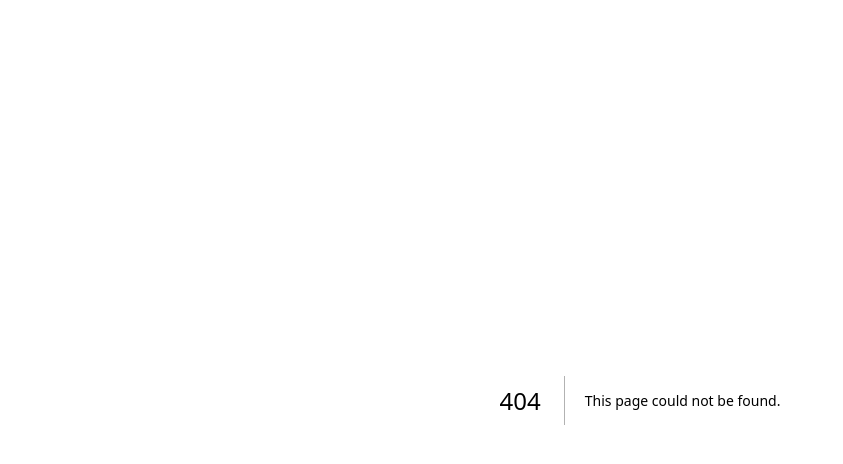
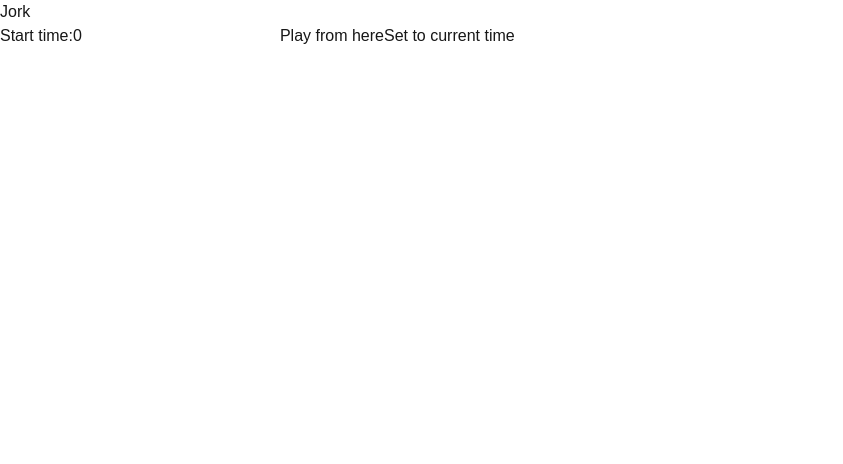
Before and after one commit to rozza368/songjork, a Next.js app: page /jork in a window 1280 px wide. Before the commit this address had no page. Shown: the top 464 px of the page, without its empty margins (0-843 px from the left). Built offline with nearby package versions, Linux system fonts and the light colour scheme.

Commit message:
Add youtube testing page

```diff
--- /dev/null
+++ b/app/jork/page.tsx
@@ -0,0 +1,12 @@
+"use client";
+
+import YouTubeControls from "../ui/YouTubeControls";
+
+export default function Jork() {
+  return (
+    <>
+      <h1>Jork</h1>
+      <YouTubeControls />
+    </>
+  );
+}
--- /dev/null
+++ b/app/ui/YouTubeControls.tsx
@@ -0,0 +1,86 @@
+'use client';
+import React, { useState } from 'react';
+import YouTube, { YouTubeProps } from 'react-youtube';
+
+let playerElement: any;
+
+function getPlayerTime(element: any): number {
+  const playerTime = element.getCurrentTime();
+  console.log(playerTime);
+  return playerTime;
+}
+
+interface NumberInputProps {
+  setPlayerTime: (value: number) => void;
+  getPlayerTime: (element: any) => number;
+}
+
+const TimeController: React.FC<NumberInputProps> = ({ setPlayerTime, getPlayerTime }) => {
+  const [startTime, setStartTime] = useState<number>(0);
+  const [endTime, setEndTime] = useState<number>(0);
+
+  const handleChange = (event: React.ChangeEvent<HTMLInputElement>) => {
+    const newValue = parseFloat(event.target.value);
+    if (!isNaN(newValue)) {
+      setStartTime(newValue);
+    }
+  };
+
+  const setToCurrentTime = () => {
+    const currentTime = getPlayerTime(playerElement);
+    setStartTime(Math.round(currentTime * 100) / 100);
+  }
+
+  return (
+    <>
+      <label htmlFor='startinput'>Start time:</label>
+      <input
+        id='startinput'
+        type='number'
+        value={startTime}
+        onChange={handleChange}
+      />
+      <button onClick={(e) => setPlayerTime(startTime)}>Play from here</button>
+      <button onClick={setToCurrentTime}>Set to current time</button>
+    </>
+  )
+}
+
+export default function YouTubeControls() {
+  const onPlayerReady: YouTubeProps['onReady'] = (event) => {
+    // access to player in all event handlers via event.target
+    playerElement = event.target;
+    console.log(playerElement);
+    // event.target.pauseVideo();
+    setInterval(() => {
+      getPlayerTime(playerElement);
+    }, 1000);
+  }
+
+  const setPlayerTime = (time: number) => {
+    playerElement.seekTo(time);
+  }
+
+  const opts: YouTubeProps['opts'] = {
+    height: '390',
+    width: '640',
+    playerVars: {
+      // https://developers.google.com/youtube/player_parameters
+      autoplay: 1,
+    },
+  };
+
+  return (
+    <>
+      <YouTube
+        videoId='WSeNSzJ2-Jw' // scary monsters and nice sprites
+        opts={opts}
+        onReady={onPlayerReady}
+      />
+      <TimeController
+        setPlayerTime={setPlayerTime}
+        getPlayerTime={getPlayerTime}
+      />
+    </>
+  )
+}
--- a/package.json
+++ b/package.json
@@ -13,7 +13,8 @@
     "mariadb": "^3.4.5",
     "next": "16.0.3",
     "react": "19.2.0",
-    "react-dom": "19.2.0"
+    "react-dom": "19.2.0",
+    "react-youtube": "^10.1.0"
   },
   "devDependencies": {
     "@tailwindcss/postcss": "^4",
```
Also changed, not shown: 1 other file (tests, documents, lock files or other folders).
